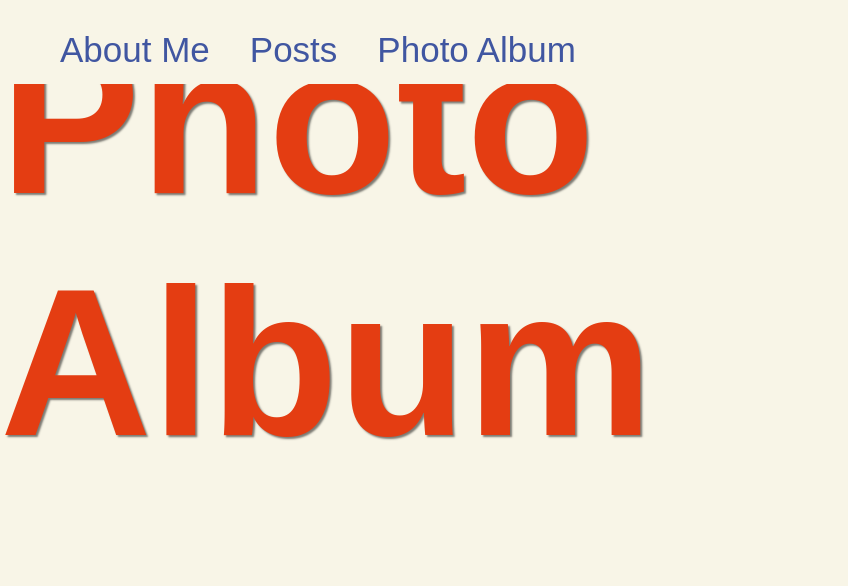
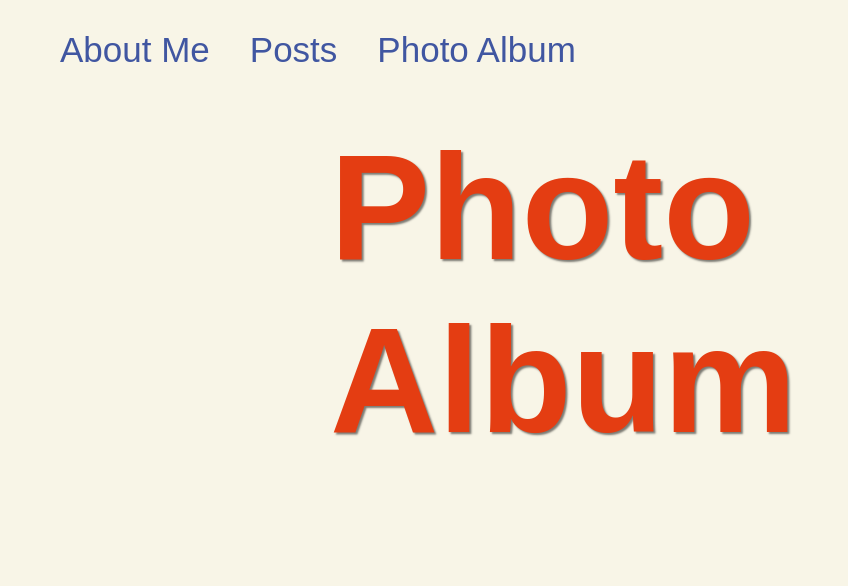
Before and after one commit to Temi360/Personal-Portfolio-Site, a PHP site: page /photos.html in a window 1280 px wide. Shown: the top 586 px of the page, without its empty margins (0-848 px from the left). Run offline with PHP 8.4, Linux system fonts and the light colour scheme; some web fonts are replaced.

Commit message:
header flexbox

```diff
--- a/index.html
+++ b/index.html
@@ -16,9 +16,9 @@
         </ul>
     </div>
     <body>
-        <div id="top"class="header-containter">
+        <div class="header-container">
            <div class="headerone"><h1>This<br><span style="color:#d8a311">is Temi!</span></h1></div>
-            <h3>Welcome to the site where I talk about myself extensively!</h3>
+            <marquee><h3><i>Welcome to the site where I talk about myself extensively!</i></h3></marquee>
             <img id="turtle"alt="turtleimage"src="turtle.gif">
         </div>
         <div id="basic"class="facts">
--- a/photos.html
+++ b/photos.html
@@ -16,7 +16,9 @@
                 <li><a href="photos.html">Photo Album</a></li>
             </ul>
         </div>
-        <h1>Photo Album</h1>
+        <div class="header-container">
+            <h1>Photo Album</h1>
+        </div>
     </body>
 
 
--- a/style.css
+++ b/style.css
@@ -58,11 +58,12 @@ body{
     align-items: center;
     padding:0px;
     justify-content:space-evenly;
+    padding:20px;
 }
 /* text */
 h1{
-    width:100%;
-    font-size:210px;
+    width:50%;
+    font-size:150px;
     font-family: "variex", sans-serif;
     font-weight: 700;
     font-style: normal;
@@ -71,7 +72,7 @@ h1{
 
 }
 h2{
-    font-size:80px;
+    font-size:50px;
     font-family: "variex", sans-serif;
     font-weight: 400;
     font-style: normal;
@@ -79,8 +80,8 @@ h2{
     text-shadow: 2px 2px 2px rgba(0, 0, 0, 0.5);
 }
 h3{
-    padding: 10px;
-    font-size:60px;
+    padding: 20px;
+    font-size:50px;
     font-family: "basic-sans", sans-serif;
     font-weight: 400;
     font-style: italic;
```
